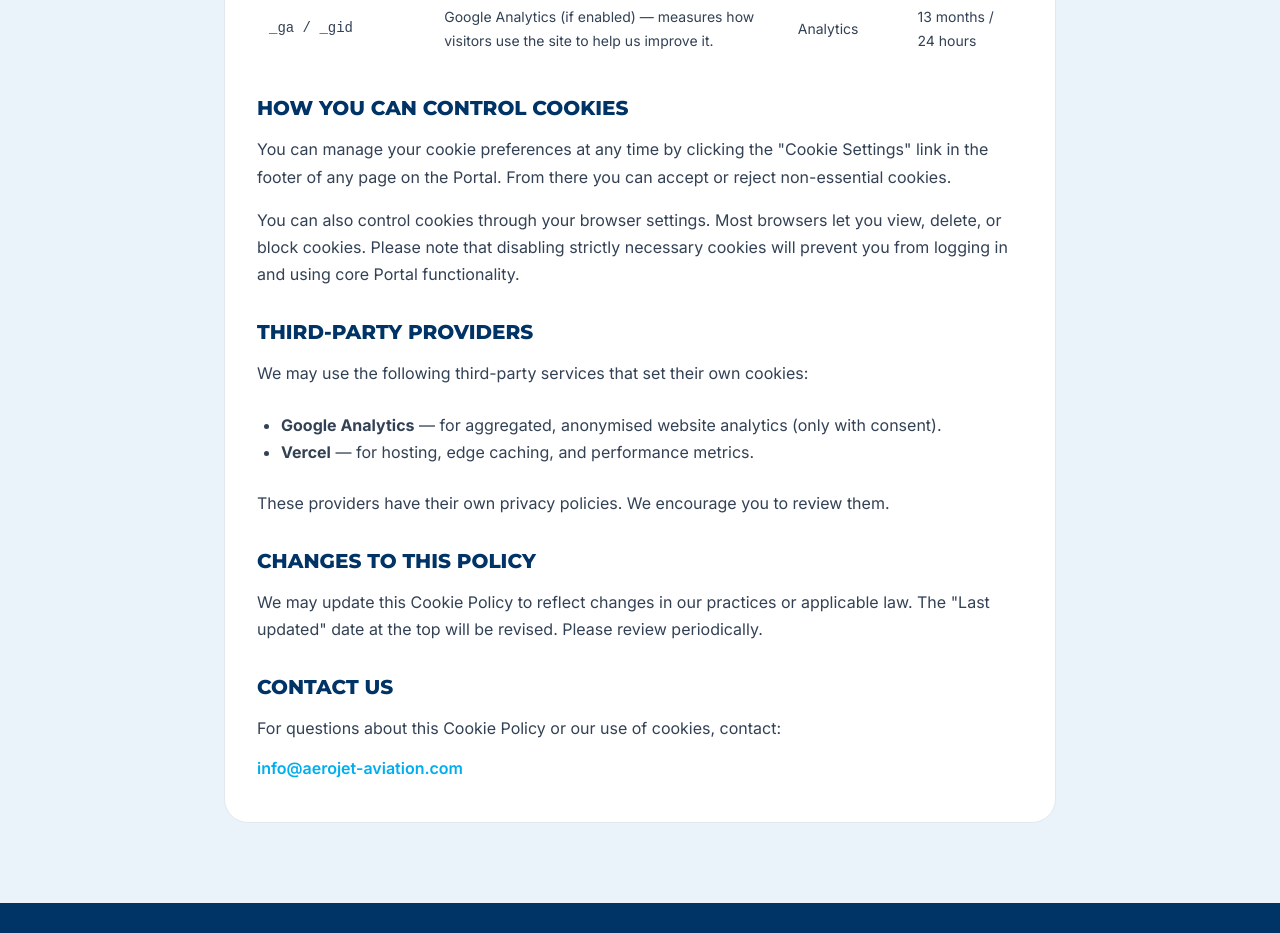
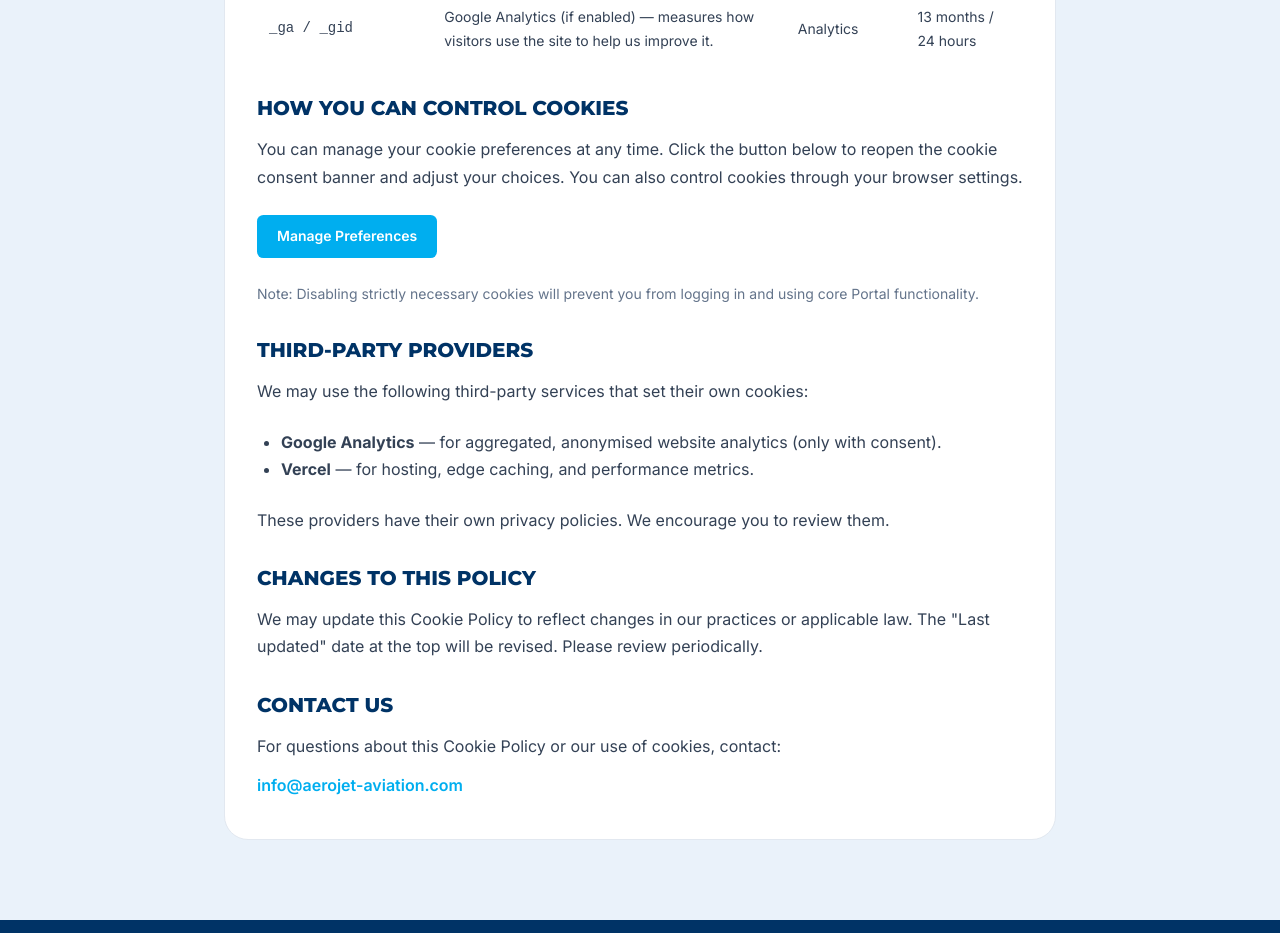
Before and after one commit to pekay23/aerojet-careers, a Next.js app: page /cookies in a window 1280 px wide. Shown: the part 1500-2433 px from the top of the page. Built offline with nearby package versions, Linux system fonts and the light colour scheme; no server answers.

Commit message:
fix: add CookieSettingsButton client component for manage preferences on cookies page

```diff
--- a/app/(public)/cookies/page.tsx
+++ b/app/(public)/cookies/page.tsx
@@ -2,6 +2,7 @@ import { Metadata } from 'next'
 import Link from 'next/link'
 import SiteNav from '@/components/layout/SiteNav'
 import SiteFooter from '@/components/layout/SiteFooter'
+import { CookieSettingsButton } from '@/components/ui/CookieSettingsButton'
 
 export const metadata: Metadata = {
   title: 'Cookie Policy | Aerojet Aviation Careers',
@@ -115,14 +116,14 @@ export default function CookiePolicyPage() {
               </table>
 
               <h3 style={{ fontSize: '1.25rem', fontWeight: 800, color: 'var(--aero-blue)', textTransform: 'uppercase', marginTop: '2rem', marginBottom: '1rem' }}>How You Can Control Cookies</h3>
-              <p style={{ marginBottom: '1rem' }}>
-                You can manage your cookie preferences at any time by clicking the "Cookie Settings" link in the
-                footer of any page on the Portal. From there you can accept or reject non-essential cookies.
+              <p style={{ marginBottom: '1.5rem' }}>
+                You can manage your cookie preferences at any time. Click the button below to reopen the cookie
+                consent banner and adjust your choices. You can also control cookies through your browser settings.
               </p>
-              <p style={{ marginBottom: '1.5rem' }}>
-                You can also control cookies through your browser settings. Most browsers let you view, delete, or
-                block cookies. Please note that disabling strictly necessary cookies will prevent you from logging
-                in and using core Portal functionality.
+              <CookieSettingsButton />
+              <p style={{ marginBottom: '1.5rem', fontSize: '0.875rem', color: '#64748b' }}>
+                Note: Disabling strictly necessary cookies will prevent you from logging in and using core Portal
+                functionality.
               </p>
 
               <h3 style={{ fontSize: '1.25rem', fontWeight: 800, color: 'var(--aero-blue)', textTransform: 'uppercase', marginTop: '2rem', marginBottom: '1rem' }}>Third-Party Providers</h3>
--- /dev/null
+++ b/components/ui/CookieSettingsButton.tsx
@@ -0,0 +1,26 @@
+'use client'
+
+export function CookieSettingsButton() {
+  return (
+    <button
+      type="button"
+      onClick={() => {
+        localStorage.removeItem('cookie_preferences')
+        window.location.reload()
+      }}
+      style={{
+        marginBottom: '1.5rem',
+        padding: '0.6rem 1.25rem',
+        fontSize: '0.875rem',
+        fontWeight: 600,
+        color: 'white',
+        background: 'var(--aero-sky, #0ea5e9)',
+        border: 'none',
+        borderRadius: '0.4rem',
+        cursor: 'pointer',
+      }}
+    >
+      Manage Preferences
+    </button>
+  )
+}
--- a/components/ui/index.tsx
+++ b/components/ui/index.tsx
@@ -11,6 +11,7 @@ export { StatusPill } from './StatusPill'
 export { PageHero } from './PageHero'
 export { NoticeBanner } from './NoticeBanner'
 export { CookieBanner } from './CookieBanner'
+export { CookieSettingsButton } from './CookieSettingsButton'
 export { FormCard } from './FormCard'
 export { EmptyState } from './EmptyState'
 export { CTAButtons } from './CTAButtons'
```
